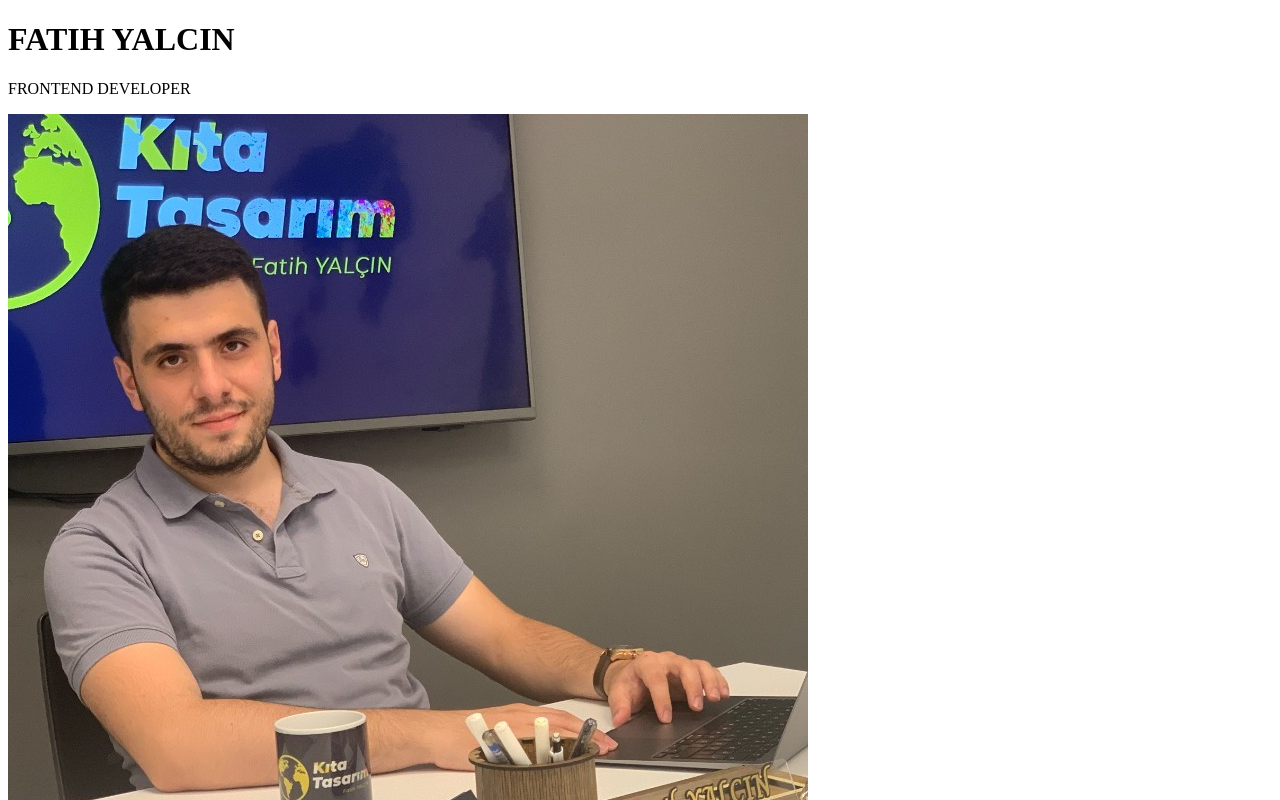
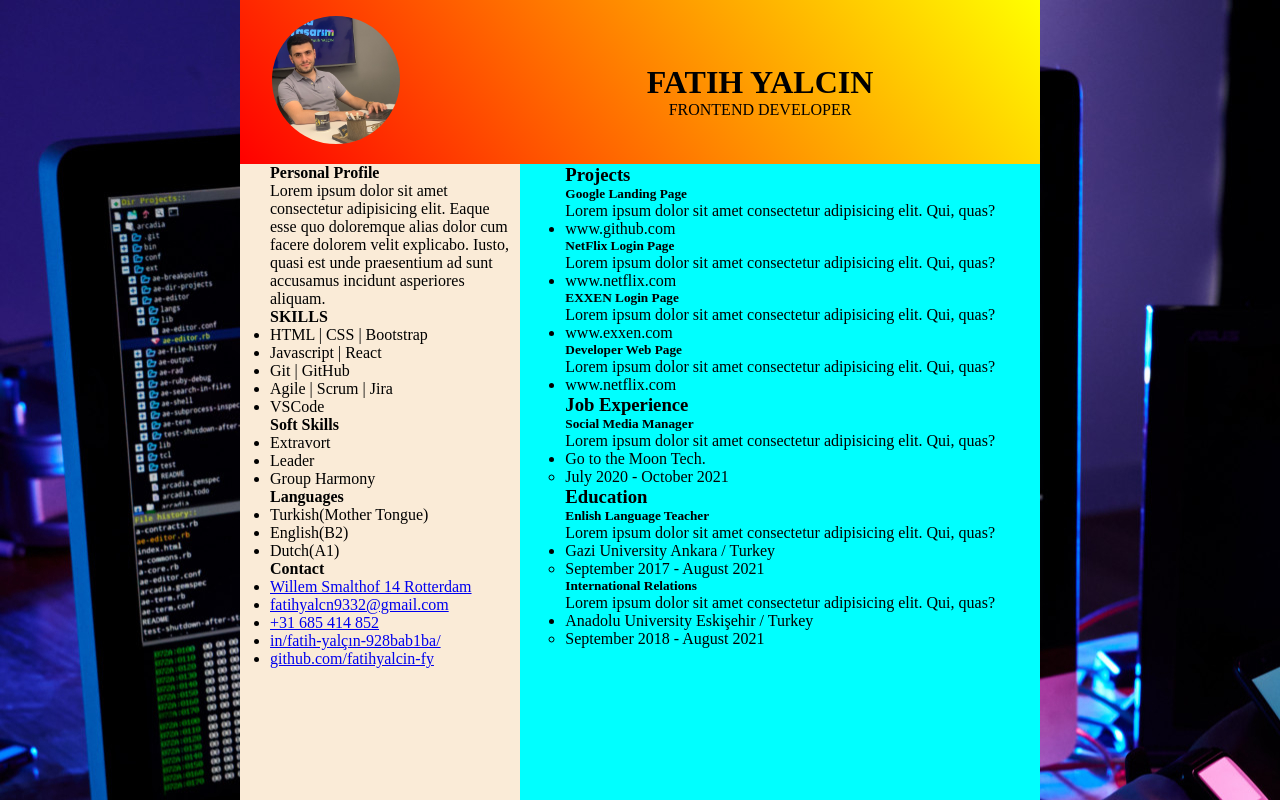
Before and after one commit to fatihyalcin-fy/cv, a plain HTML site: page index.html in a window 1280 px wide. Shown: the top 800 px of the page. Drawn offline with Linux system fonts and the light colour scheme.

Commit message:
css-sheet-added

```diff
--- a/index.html
+++ b/index.html
@@ -9,9 +9,14 @@
   </head>
   <body>
     <header class="header">
-      <h1 header__h1--left>FATIH YALCIN</h1>
-      <p class="header__p--left">FRONTEND DEVELOPER</p>
-      <img src="./images/cv-img.jpeg" alt="" class="header__img--left" />
+        <div class="header__right">
+            <h1 class="header__h1--right">FATIH YALCIN</h1>
+            <p class="header__p--right">FRONTEND DEVELOPER</p>
+        </div>
+        <div class="header__left">
+            <img src="./images/cv-img.jpeg" alt="" class="header__img--left" />
+        </div>
+        <div class="clear"></div>
     </header>
     <main class="main">
       <div class="main__left">
--- a/style.css
+++ b/style.css
@@ -0,0 +1,77 @@
+*{
+    margin: 0px;
+    padding: 0px;
+    box-sizing: border-box;
+}
+
+body{
+    background-image: url(./images/js.jpg);
+}
+
+.header{
+    background-color: blueviolet;
+    width: 50rem;
+    margin: auto;
+    display: block;
+    background-image: linear-gradient(50deg,red, yellow);
+
+}
+
+.header__left{
+    display: inline-block;
+    float: left;
+    width: 30%;
+}
+
+.header__right{
+    display: inline-block;
+    float: right;
+    text-align: center;
+    width: 70%;
+    vertical-align: middle;
+}
+
+.clear{
+    clear: both;
+}
+
+.header__img--left{
+    width: 10rem;
+    border-radius: 50%;
+    padding: 1rem;
+    margin-left: 1rem;
+}
+
+.header__h1--right{
+    margin-top: 4rem;
+}
+
+.header__p--right{
+
+}
+
+.main{
+    background-color: blueviolet;
+    width: 50rem;
+    margin: auto;
+    display: block;
+    height: auto;
+}
+
+.main__left{
+    display: block;
+    width: 35%;
+    background-color: antiquewhite;
+    height: 60rem;
+    padding-left: 30px;
+    float: left;
+}
+
+.main__right{
+    display: block;
+    background-color: aqua;
+    padding-left: 45px;
+    padding-right: 45px;
+    height: 60rem;
+    float: right;
+}
```
Also changed, not shown: images/home.png (added), images/js.jpg (added).
